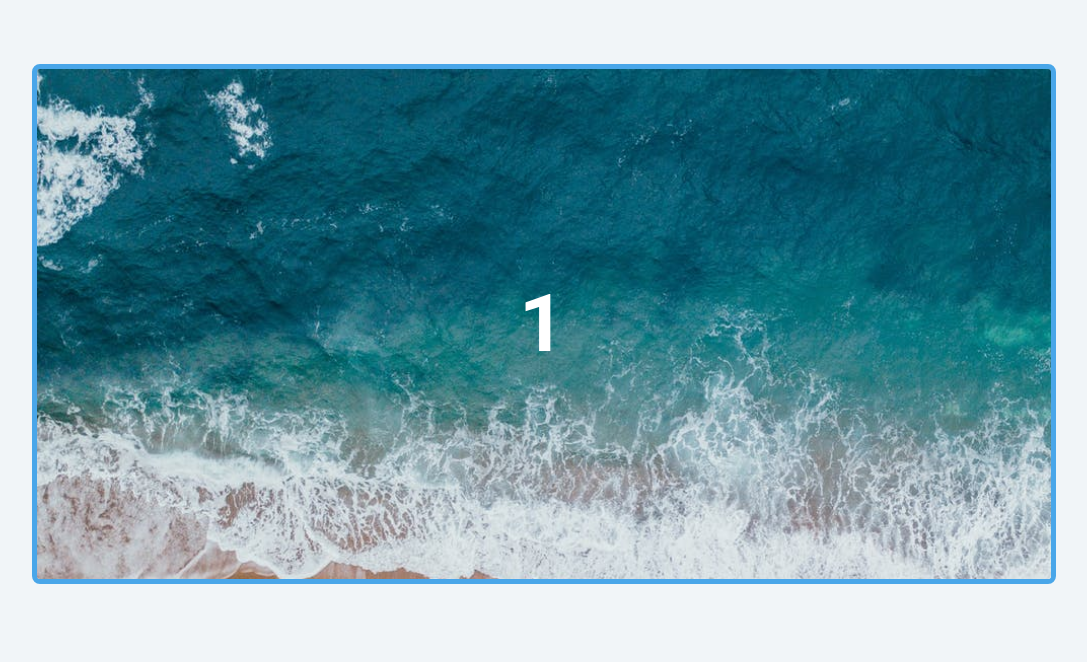
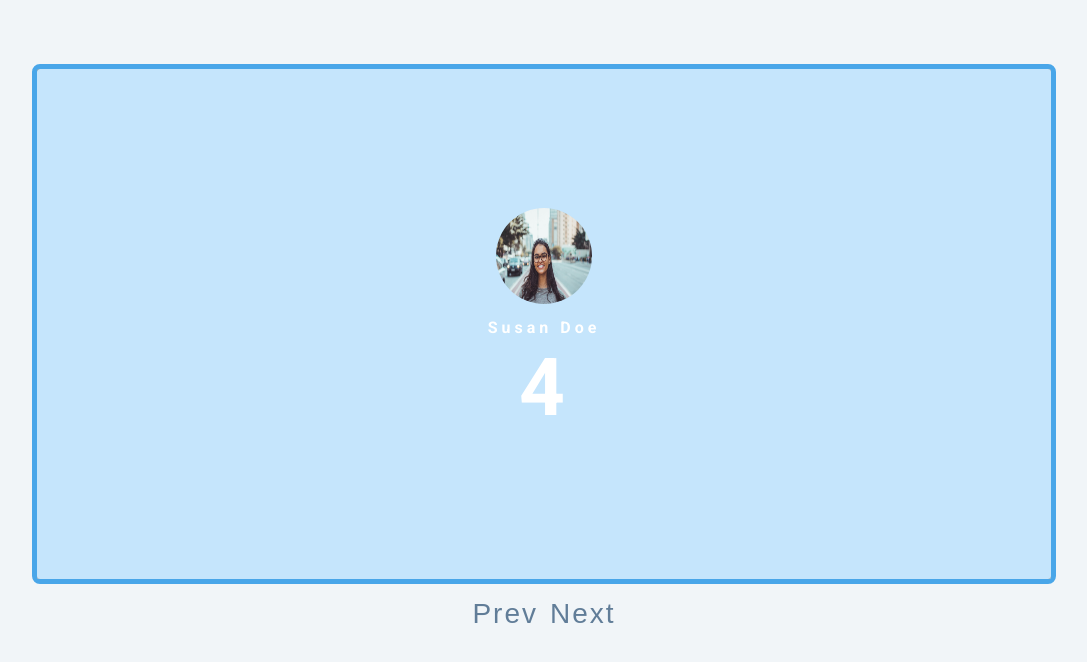
Before and after one commit to SheidaMohassesy/slider, a plain HTML site: page index.html in a window 1280 px wide. Shown: the whole page, without its empty margins (96-1183 px from the left). Drawn offline with Linux system fonts and the light colour scheme.

```diff
--- a/index.html
+++ b/index.html
@@ -14,8 +14,30 @@
         <img src="./img-1.jpeg" class="slide-img" alt="" />
         <h1>1</h1>
       </div>
+      <div class="slide">
+
+        <h1>2</h1>
+      </div>
+      <div class="slide">
+
+        <h1>3</h1>
+      </div>
+      <div class="slide">
+        <div>
+          <img src="./person-1.jpeg" class="person-img" alt="" />
+        <h4>susan doe</h4>
+        <h1>4</h1>
+        </div>
+      </div>
     </div>
-
+    <div class="btn-container">
+      <button type="button" class="prevBtn">
+        prev
+      </button>
+      <button type="button" class="nextBtn">
+        next
+      </button>
+    </div>
     <!-- javascript -->
     <script src="app.js"></script>
   </body>
--- a/styles.css
+++ b/styles.css
@@ -263,8 +263,9 @@ Slider
   .slider-container {
     height: 65vh;
   }
-}
-/* .slide:nth-child(1){
+
+/* }
+.slide:nth-child(1){
   left: 0;
 }
 .slide:nth-child(2){
```
